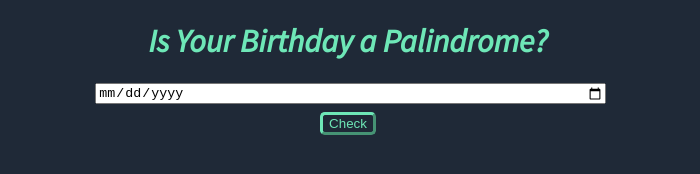
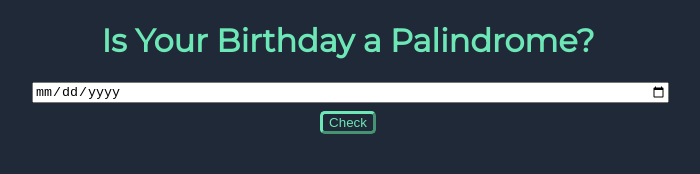
Before and after one commit to onkarsarje/mark13, a plain HTML site: page index.html in a window 1280 px wide. Shown: the whole page, without its empty margins (292-992 px from the left). Drawn offline with Linux system fonts and the light colour scheme.

Commit message:
style: font change to montserrat

```diff
--- a/style.css
+++ b/style.css
@@ -1,4 +1,4 @@
-@import url('https://fonts.googleapis.com/css2?family=Source+Sans+Pro:ital@1&display=swap');
+@import url('https://fonts.googleapis.com/css2?family=Montserrat&display=swap');
 
 :root {
   --primary-dark: #1F2937;
@@ -9,13 +9,13 @@ body{
   background-color: var(--primary-dark);
   color: var(--primary-green);
 
-  font-family: 'Source Sans Pro', sans-serif;
+  font-family: 'Montserrat', sans-serif;
 }
 
 
 main{
     text-align: center;
-  width: 40%;
+  width: 50%;
   margin: auto;
 }
 
```
